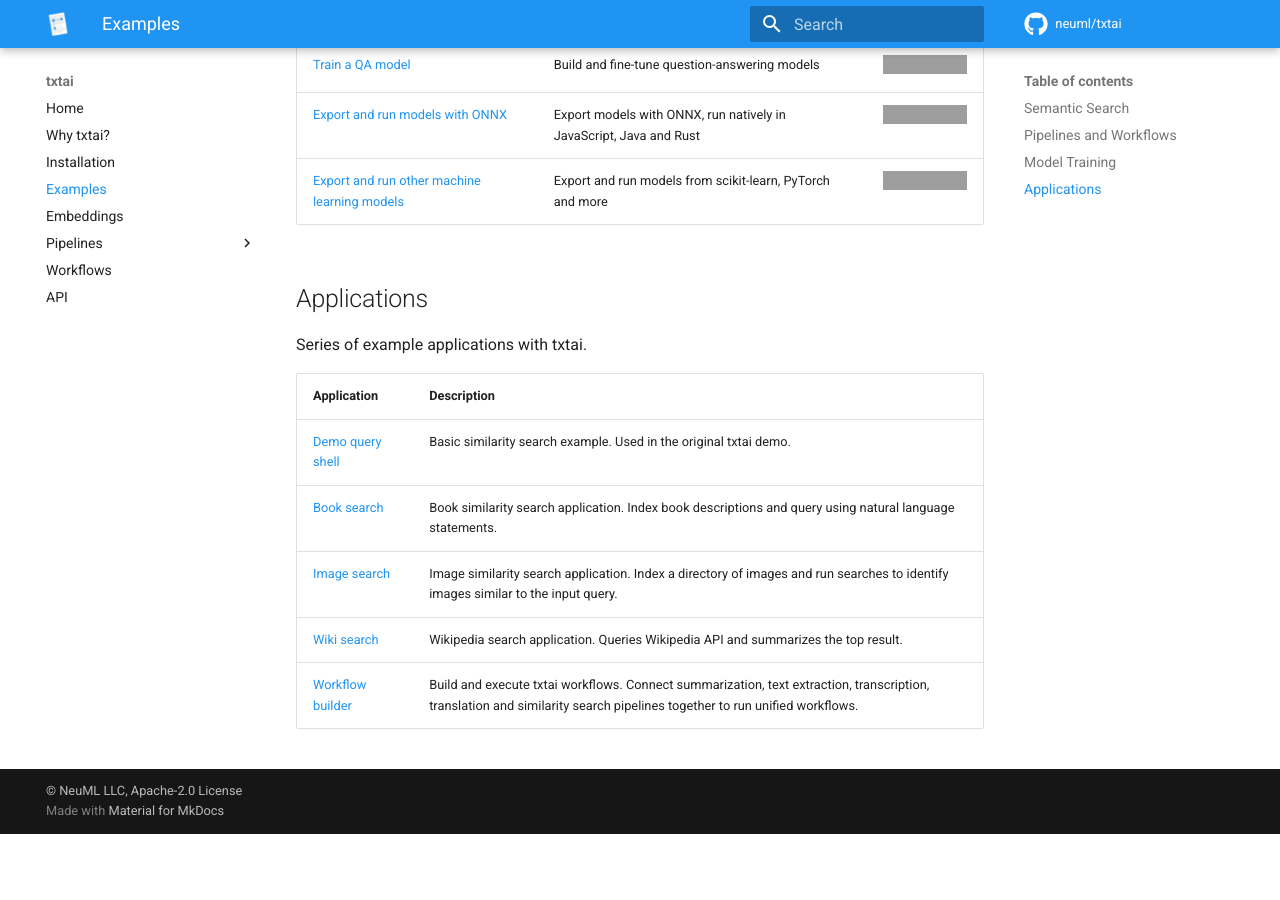
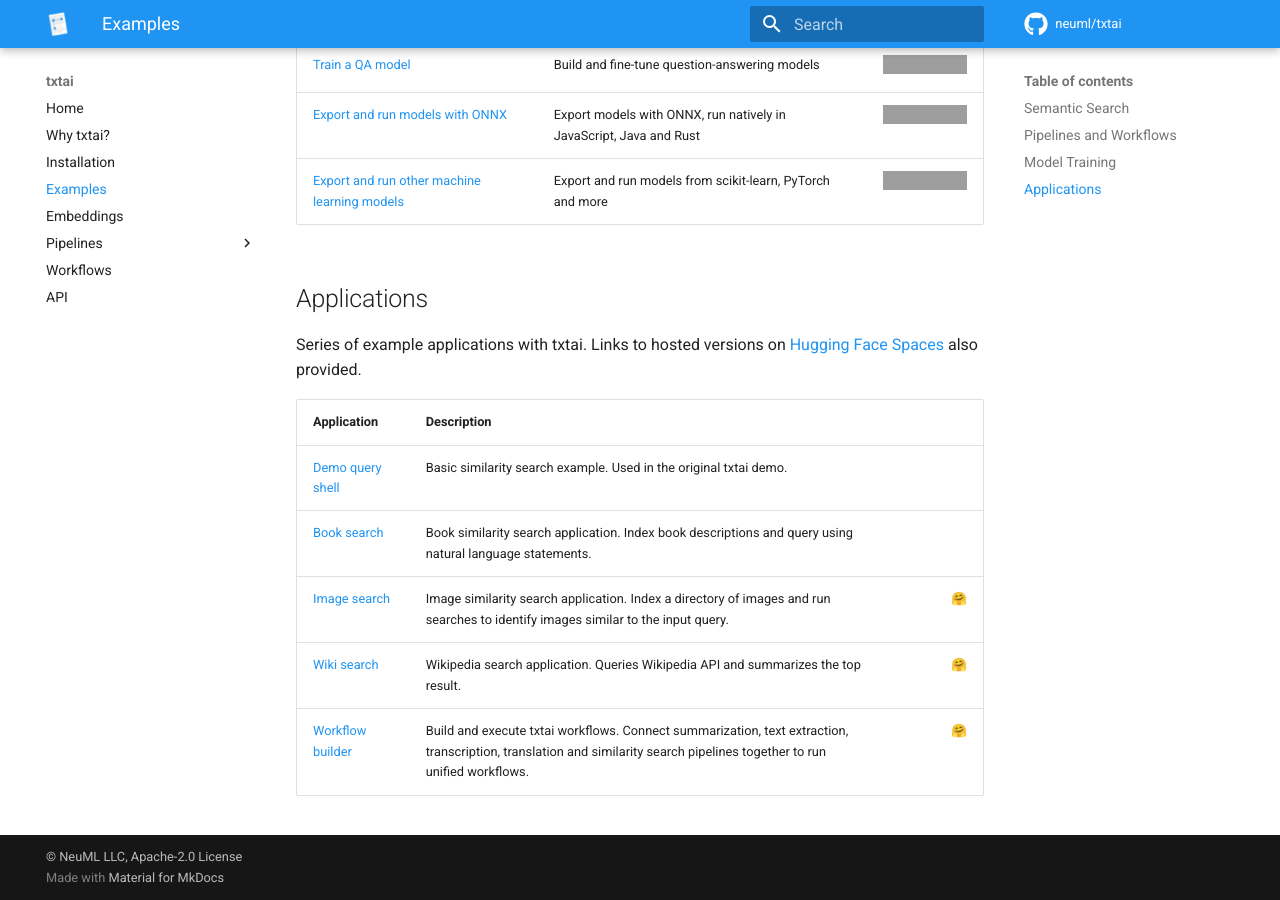
Before and after one commit to neuml/txtai, an MkDocs documentation site: the page built from docs/examples.md, in a window 1280 px wide and 900 px high, scrolled down 1897 px. Built offline with MkDocs 1.6.1 and Material for MkDocs 9.7.7, drawn with Linux system fonts in a browser that asks for light colours; comment, search, counter and statistics services are not loaded; before the commit the page ends 2731 px from its top, so only the background shows below that; grey boxes are pictures that could not be loaded.

Commit message:
Add links to hf spaces applications

```diff
--- a/docs/examples.md
+++ b/docs/examples.md
@@ -47,12 +47,12 @@
 
 ## Applications
 
-Series of example applications with txtai.
+Series of example applications with txtai. Links to hosted versions on [Hugging Face Spaces](https://hf.co/spaces) also provided.
 
-| Application  | Description  |
-|:----------|:-------------|
-| [Demo query shell](https://github.com/neuml/txtai/blob/master/examples/demo.py) | Basic similarity search example. Used in the original txtai demo. |
-| [Book search](https://github.com/neuml/txtai/blob/master/examples/books.py) | Book similarity search application. Index book descriptions and query using natural language statements. |
-| [Image search](https://github.com/neuml/txtai/blob/master/examples/images.py) | Image similarity search application. Index a directory of images and run searches to identify images similar to the input query. |
-| [Wiki search](https://github.com/neuml/txtai/blob/master/examples/wiki.py) | Wikipedia search application. Queries Wikipedia API and summarizes the top result. |
-| [Workflow builder](https://github.com/neuml/txtai/blob/master/examples/workflows.py) | Build and execute txtai workflows. Connect summarization, text extraction, transcription, translation and similarity search pipelines together to run unified workflows. |
+| Application  | Description  |       |
+|:-------------|:-------------|------:|
+| [Demo query shell](https://github.com/neuml/txtai/blob/master/examples/demo.py) | Basic similarity search example. Used in the original txtai demo. ||
+| [Book search](https://github.com/neuml/txtai/blob/master/examples/books.py) | Book similarity search application. Index book descriptions and query using natural language statements. ||
+| [Image search](https://github.com/neuml/txtai/blob/master/examples/images.py) | Image similarity search application. Index a directory of images and run searches to identify images similar to the input query. |[🤗](https://hf.co/spaces/NeuML/imagesearch)|
+| [Wiki search](https://github.com/neuml/txtai/blob/master/examples/wiki.py) | Wikipedia search application. Queries Wikipedia API and summarizes the top result. |[🤗](https://hf.co/spaces/NeuML/wikisummary)|
+| [Workflow builder](https://github.com/neuml/txtai/blob/master/examples/workflows.py) | Build and execute txtai workflows. Connect summarization, text extraction, transcription, translation and similarity search pipelines together to run unified workflows. |[🤗](https://hf.co/spaces/NeuML/txtai)|
```
Also changed, not shown: README.md (+8 -8 lines).
